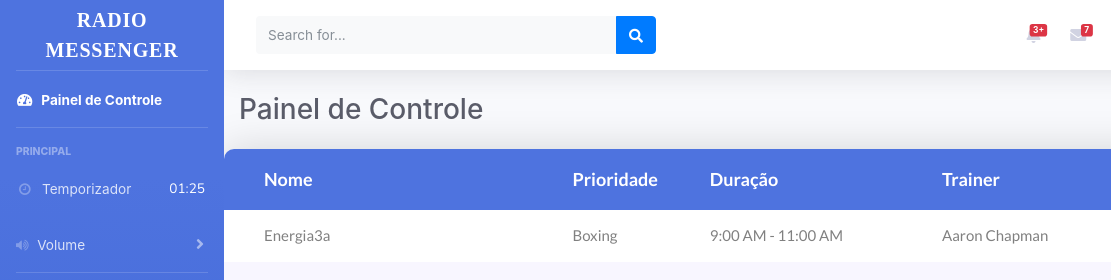
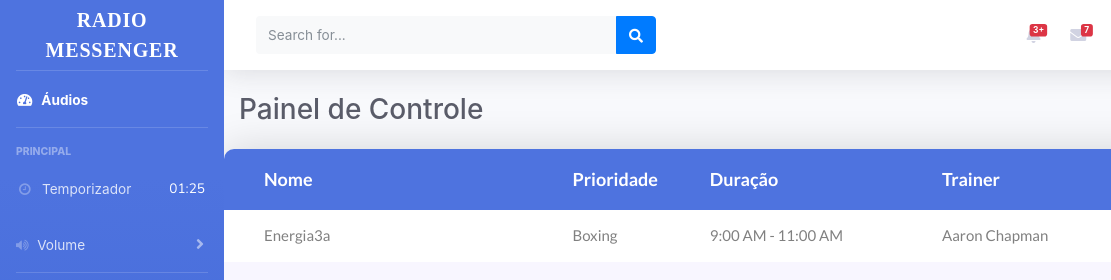
Before and after one commit to gcm10000/gcm10000.github.io, a website with bundled scripts: page default.html in a window 1280 px wide. Shown: the top 280 px of the page, 0-1111 px from the left. Built offline with nearby package versions, Linux system fonts and the light colour scheme.

Commit message:
Update default.html

```diff
--- a/default.html
+++ b/default.html
@@ -102,7 +102,7 @@
       <li class="nav-item active">
         <a class="nav-link" href="index.html">
           <i class="fas fa-fw fa-tachometer-alt"></i>
-          <span>Painel de Controle</span></a>
+          <span>Áudios</span></a>
       </li>
 
       <!-- Divider -->
```
